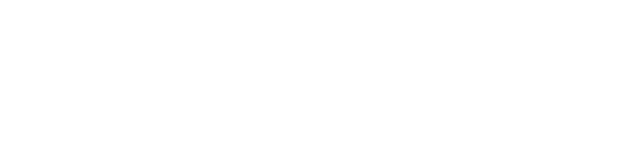
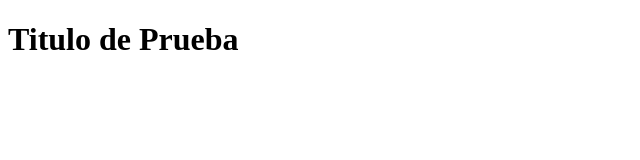
Before and after one commit to Cynthia732/testeando, a plain HTML site: page index.html in a window 1280 px wide. Shown: the whole page, without its empty margins (0-640 px from the left). Drawn offline with Linux system fonts and the light colour scheme.

Commit message:
se agrego titulo de prueba

```diff
--- a/index.html
+++ b/index.html
@@ -4,9 +4,9 @@
     <meta charset="UTF-8">
     <meta http-equiv="X-UA-Compatible" content="IE=edge">
     <meta name="viewport" content="width=device-width, initial-scale=1.0">
-    <title>Document</title>
+    <title>Prueba Git </title>
 </head>
 <body>
-
+    <h1>Titulo de Prueba</h1>
 </body>
 </html>
```
